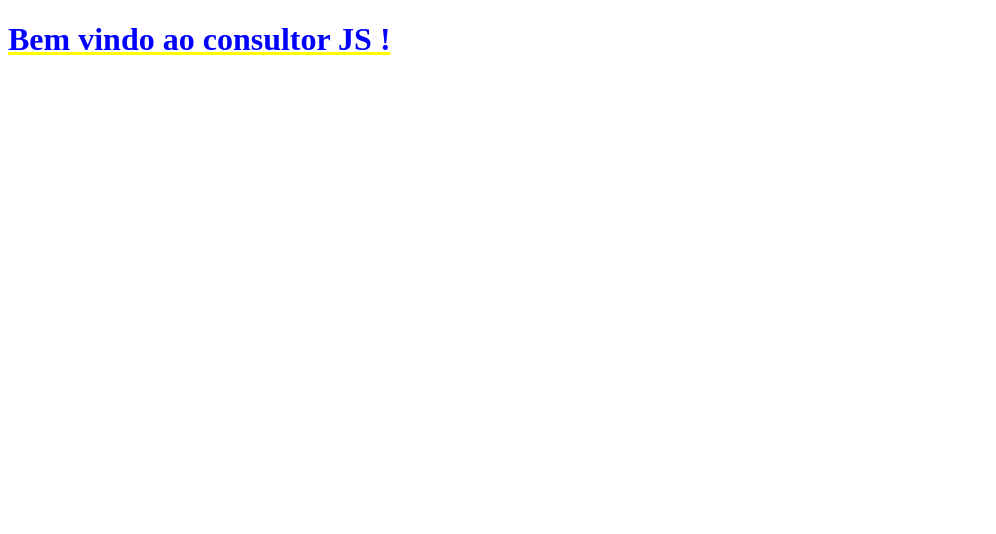
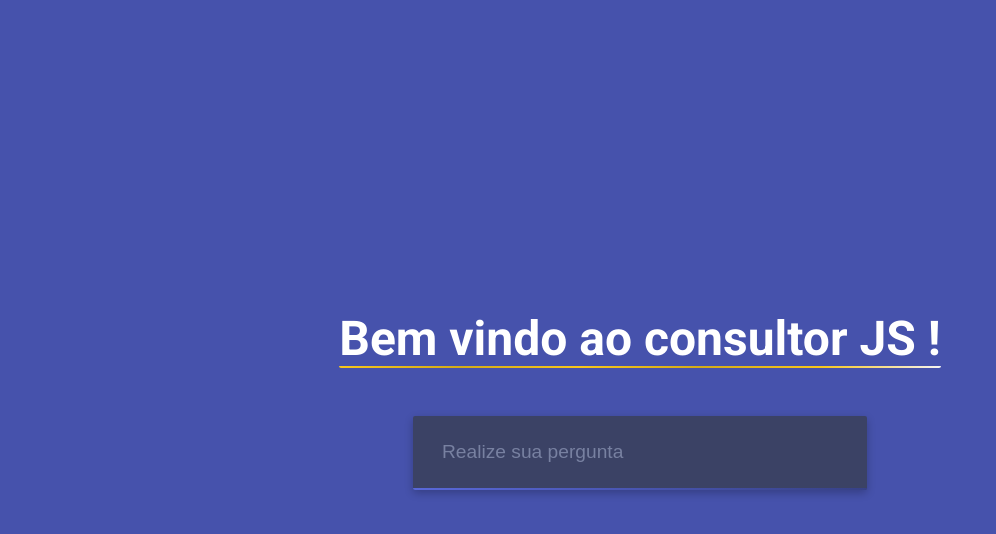
Before and after one commit to MatheusKyoshiShoji/gemini-consultant-chatbot, a plain HTML site: page public/index.html in a window 1280 px wide. Shown: the whole page, without its empty margins (0-996 px from the left). Drawn offline with Linux system fonts and the light colour scheme.

Commit message:
Style page

```diff
--- /dev/null
+++ b/public/css/reset.css
@@ -0,0 +1,48 @@
+/* http://meyerweb.com/eric/tools/css/reset/
+   v2.0 | 20110126
+   License: none (public domain)
+*/
+
+html, body, div, span, applet, object, iframe,
+h1, h2, h3, h4, h5, h6, p, blockquote, pre,
+a, abbr, acronym, address, big, cite, code,
+del, dfn, em, img, ins, kbd, q, s, samp,
+small, strike, strong, sub, sup, tt, var,
+b, u, i, center,
+dl, dt, dd, ol, ul, li,
+fieldset, form, label, legend,
+table, caption, tbody, tfoot, thead, tr, th, td,
+article, aside, canvas, details, embed,
+figure, figcaption, footer, header, hgroup,
+menu, nav, output, ruby, section, summary,
+time, mark, audio, video {
+	margin: 0;
+	padding: 0;
+	border: 0;
+	font-size: 100%;
+	font: inherit;
+	vertical-align: baseline;
+}
+/* HTML5 display-role reset for older browsers */
+article, aside, details, figcaption, figure,
+footer, header, hgroup, menu, nav, section {
+	display: block;
+}
+body {
+	line-height: 1;
+}
+ol, ul {
+	list-style: none;
+}
+blockquote, q {
+	quotes: none;
+}
+blockquote:before, blockquote:after,
+q:before, q:after {
+	content: '';
+	content: none;
+}
+table {
+	border-collapse: collapse;
+	border-spacing: 0;
+}
--- a/public/css/style.css
+++ b/public/css/style.css
@@ -1,4 +1,89 @@
+@import url('https://fonts.googleapis.com/css2?family=Roboto:ital,wght@0,100..900;1,100..900&display=swap');
+
+body {
+    background: #4652ac;
+    height: 100vh;
+    font-family: "Roboto", serif;
+}
+
+.center-container {
+    height: 100%;
+    width: 100%;
+    display: flex;
+    align-items: center;
+    justify-content: center;
+}
+
 .titulo {
-    color: blue;
-    text-decoration: underline yellow;
+    color: white;
+    font-size: 3em;
+    line-height: 1.2em;
+    font-weight: bold;
+    margin-bottom: 1em;
+    position: relative;
+    &:after {
+        content: "";
+        position: absolute;
+        left: 0px;
+        right: 0px;
+        bottom: 0px;
+        z-index: 999;
+        height: 2px;
+        border-bottom-left-radius: 2px;
+        border-bottom-right-radius: 2px;
+        background-position: 0% 0%;
+        background: linear-gradient(to right, #f8c71b, #D4AB17, #f8c71b, #D4AB17, #f8c71b, #f5f5f5);
+        animation: gradient 3s linear infinite;
+      }
 }
+
+label {
+    color: white;
+    font-size: 16px;
+    line-height: 2em;
+}
+
+.container-input {
+  position: relative;
+  box-shadow: rgba(0, 0, 0, 0.24) 0px 3px 8px;
+  display: flex;
+  flex-direction: row;
+  width: 100%;
+  max-width: 400px;
+  margin: 0 auto;
+  border-radius: 2px;
+  padding: 1.2rem 1.7rem 1.3rem;
+  background: rgba(57, 63, 84, 0.8);
+  &:after {
+    content: "";
+    position: absolute;
+    left: 0px;
+    right: 0px;
+    bottom: 0px;
+    z-index: 999;
+    height: 2px;
+    border-bottom-left-radius: 2px;
+    border-bottom-right-radius: 2px;
+    background-position: 0% 0%;
+    background: linear-gradient(to right, #5968D9, #374187, #161A36, #374187, #161A36, #374187);
+    background-size: 500% auto;
+    animation: gradient 3s linear infinite;
+  }
+}
+
+input {
+    border-style: none;
+    background: transparent;
+    outline: none;
+}
+
+.input-prompt {
+    flex-grow: 1;
+    color: #BFD2FF;
+    font-size: 1.2rem;
+    line-height: 2rem;
+    vertical-align: middle;
+    &::-webkit-input-placeholder {
+      color: #7881A1;
+    }
+}
--- a/public/index.html
+++ b/public/index.html
@@ -4,10 +4,22 @@
     <meta charset="UTF-8">
     <meta name="viewport" content="width=device-width, initial-scale=1.0">
     <title>Consultor JS</title>
+    <link rel="stylesheet" href="css/reset.css">
     <link rel="stylesheet" href="css/style.css">
+
+    <script defer src="scripts/chat.js"></script>
 
 </head>
 <body>
-    <h1 class="titulo"> Bem vindo ao consultor JS !</h1>
+    <div class="center-container">
+        <div>
+            <h1 class="titulo"> Bem vindo ao consultor JS !</h1>
+            <label for="chatPrompt" />
+            <div class="container-input">
+                <input class="input-prompt" type="text" id="chatPrompt" placeholder="Realize sua pergunta">
+            </div>
+        </div>
+    </div>
+
 </body>
 </html>
--- /dev/null
+++ b/public/scripts/chat.js
@@ -0,0 +1,17 @@
+const inptPromptValue = () => {
+    const inptValue = document.getElementById("chatPrompt").value;
+    const prompt = JSON.stringify(inptValue);
+
+    const headers = new Headers();
+    headers.set("Content-Type", "text/html")
+
+    fetch("/api/gemini/send", {
+        headers: headers,
+        method: "POST",
+        body: prompt
+    }).then((response) => {
+        console.log(response)
+    }).catch((err) => {
+        console.error(err)
+    })
+}
```
Also changed, not shown: 3 other files.
